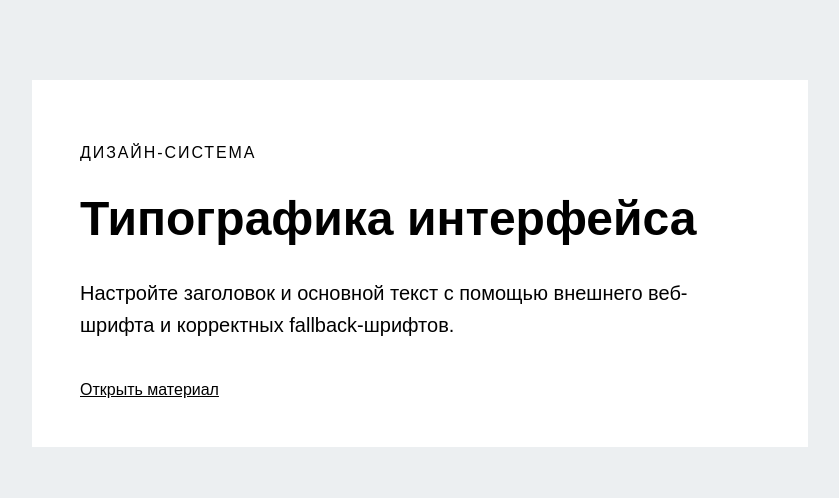
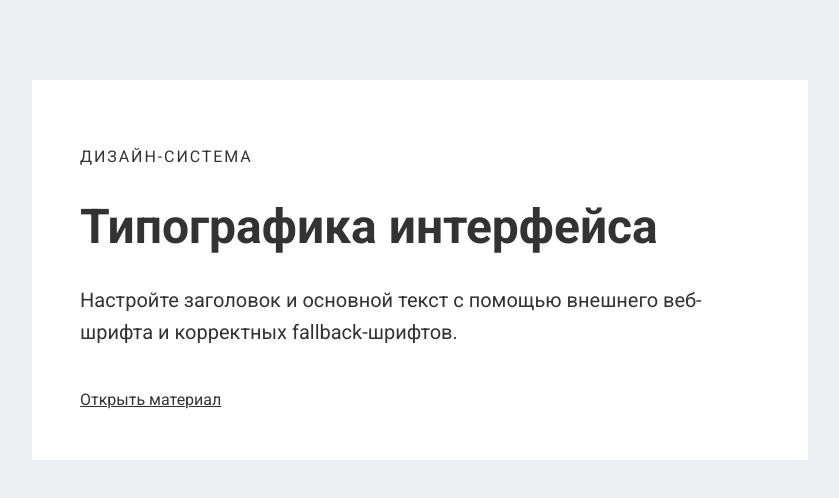
Before and after one commit to jkandmub/PZ_12_external_fonts, a plain HTML site: page index.html in a window 1280 px wide. Shown: the whole page, without its empty margins (220-1059 px from the left). Drawn offline with Linux system fonts and the light colour scheme.

Commit message:
Практическое задание №14 готово

```diff
--- a/index.html
+++ b/index.html
@@ -4,7 +4,7 @@
   <meta charset="UTF-8">
   <meta name="viewport" content="width=device-width, initial-scale=1.0">
   <title>Внешние шрифты</title>
-  <!-- Подключите выбранный бесплатный веб-шрифт перед style.css -->
+  <link href="https://fonts.googleapis.com/css2?family=Roboto:wght@400;700&display=swap" rel="stylesheet">
   <link rel="stylesheet" href="./styles/style.css">
 </head>
 <body>
--- a/styles/style.css
+++ b/styles/style.css
@@ -4,3 +4,34 @@ body { margin: 0; font-family: Arial, sans-serif; background: #eceff1; }
 .promo__title { font-size: 48px; line-height: 1.05; }
 .promo__text { font-size: 20px; line-height: 1.6; }
 .promo__button { display: inline-block; margin-top: 20px; color: inherit; }
+body {
+  font-family: 'Roboto', sans-serif;
+  font-size: 16px;
+  color: #333;
+  font-weight: 400;
+  line-height: 1.5;
+}
+body {
+  font-family: 'Roboto', sans-serif;
+}
+h1, h2 {
+  font-family: 'Roboto', sans-serif;
+  font-weight: 700;
+}
+
+h1 {
+  font-size: 24px;
+  line-height: 1.2;
+}
+h2 {
+  font-size: 20px;
+  line-height: 1.3;
+}
+p {
+  font-size: 16px;
+  line-height: 1.6;
+}
+
+body {
+  font-family: 'Roboto', 'Calibri', sans-serif;
+}
```
